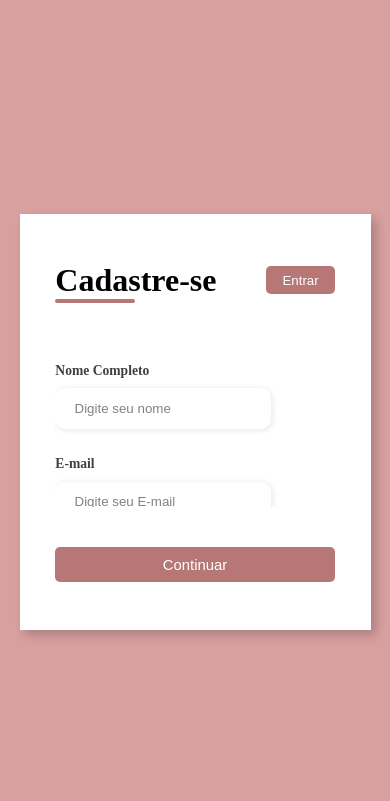
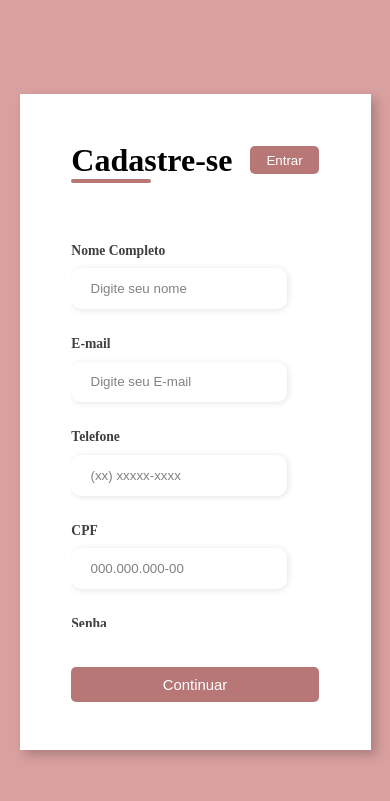
Before and after one commit to serya012/projetoSalaoPI, a PHP site: page /TESTES/cadastro.html in a window 390 px wide. Shown: the top 801 px of the page. Run offline with PHP 8.4, Linux system fonts and the light colour scheme.

Commit message:
Att no css teste

```diff
--- a/TESTES/cadastro.css
+++ b/TESTES/cadastro.css
@@ -141,6 +141,7 @@ body{
 
 /* responsividade */
 
+
 @media screen and (max-width: 1280px) {
   .form-image{
     display: none;
@@ -184,13 +185,13 @@ body{
 @media screen and (max-width: 448px){
   .container{
     width: 90%;
-    height: auto;
+    min-height: 650px;
   }
   .input-group{
     flex-direction: column;
     overflow-y: scroll;
     flex-wrap: nowrap;
-    max-height: 10rem;
-    padding-right: 4rem;
+    max-height: 25rem;
+    padding-right: 2rem;
   }
 }
```
